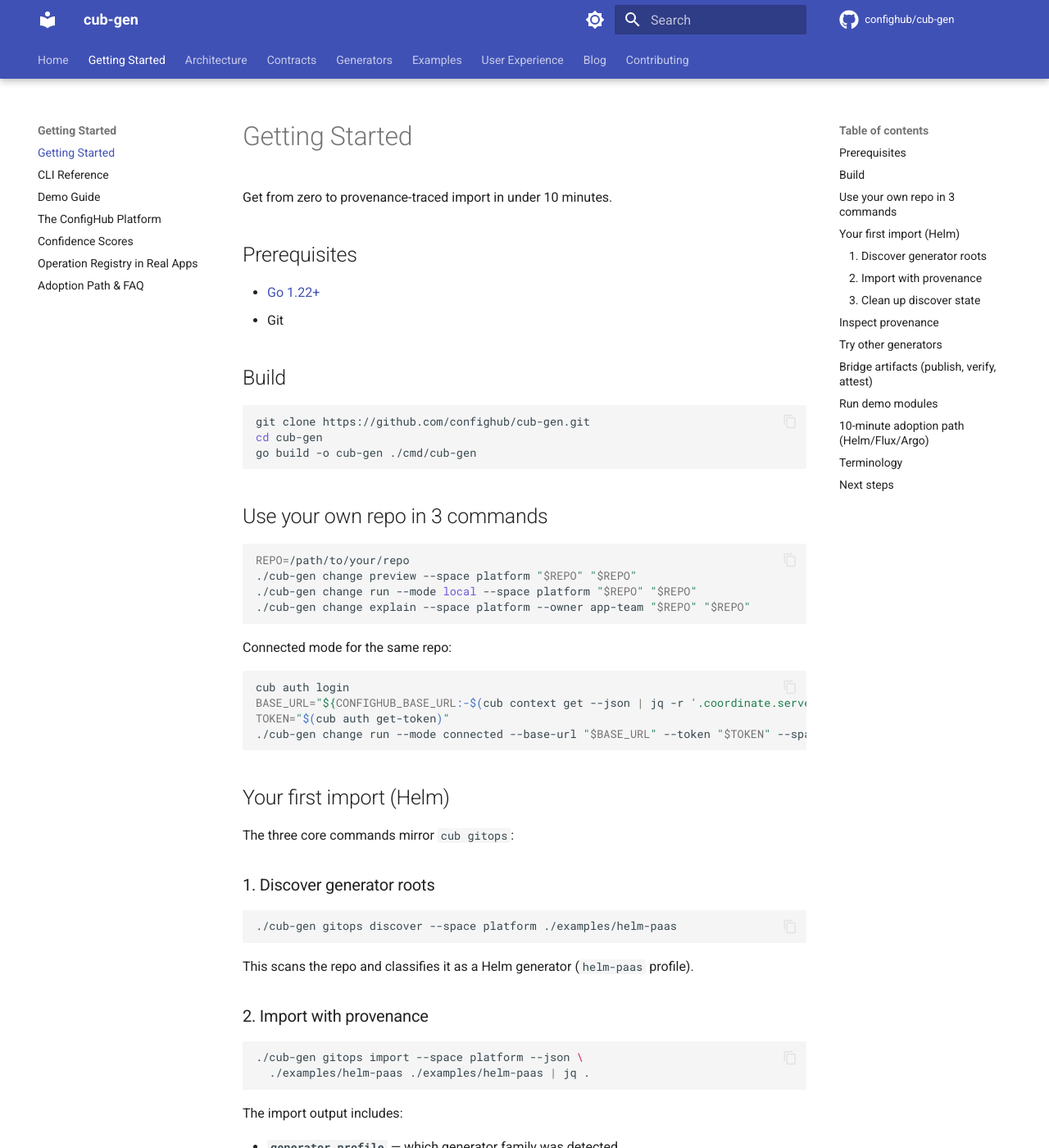
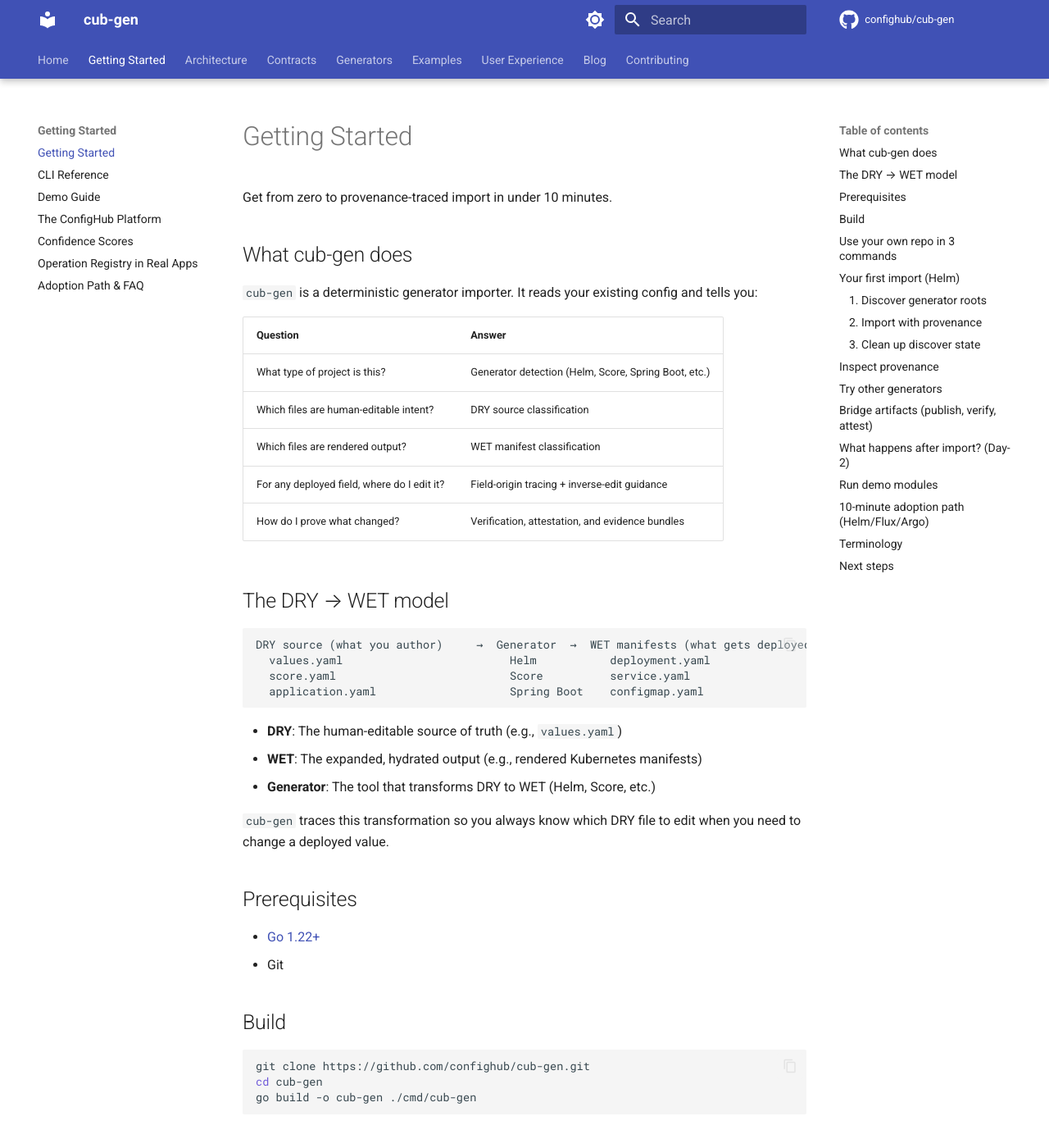
Before and after one commit to confighub/cub-gen, an MkDocs documentation site: the page built from docs/getting-started.md, in a window 1280 px wide and 1400 px high. Shown: the whole window at 82% size. Built offline with MkDocs 1.6.1 and Material for MkDocs 9.7.7, drawn with Linux system fonts in a browser that asks for light colours; comment, search, counter and statistics services are not loaded; some of the changed text lies outside the part shown.

Commit message:
docs: clarify DRY->WET model and day-2 story in getting-started
Add explicit DRY->WET model explanation at the top (#190):
- What cub-gen does table
- DRY -> Generator -> WET diagram
- Clear terminology definitions

Add day-2 story section:
- Day 1/2/3 adoption framing
- Governed change as immediate next step
- AI-assisted changes use same governance

Expand terminology with governance concepts:
- Verification, attestation, governance, mutation ledger

Co-Authored-By: Claude Opus 4.5 <noreply@anthropic.com>

````diff
--- a/docs/getting-started.md
+++ b/docs/getting-started.md
@@ -1,6 +1,35 @@
 # Getting Started
 
 Get from zero to provenance-traced import in under 10 minutes.
+
+## What cub-gen does
+
+`cub-gen` is a deterministic generator importer. It reads your existing config
+and tells you:
+
+| Question | Answer |
+|----------|--------|
+| What type of project is this? | Generator detection (Helm, Score, Spring Boot, etc.) |
+| Which files are human-editable intent? | DRY source classification |
+| Which files are rendered output? | WET manifest classification |
+| For any deployed field, where do I edit it? | Field-origin tracing + inverse-edit guidance |
+| How do I prove what changed? | Verification, attestation, and evidence bundles |
+
+## The DRY → WET model
+
+```
+DRY source (what you author)     →  Generator  →  WET manifests (what gets deployed)
+  values.yaml                         Helm           deployment.yaml
+  score.yaml                          Score          service.yaml
+  application.yaml                    Spring Boot    configmap.yaml
+```
+
+- **DRY**: The human-editable source of truth (e.g., `values.yaml`)
+- **WET**: The expanded, hydrated output (e.g., rendered Kubernetes manifests)
+- **Generator**: The tool that transforms DRY to WET (Helm, Score, etc.)
+
+`cub-gen` traces this transformation so you always know which DRY file to edit
+when you need to change a deployed value.
 
 ## Prerequisites
 
@@ -144,6 +173,25 @@ Emit an attestation record:
   | jq '{status, verifier, bundle_digest, attestation_digest}'
 ```
 
+## What happens after import? (Day-2)
+
+Import is day 1. The real value shows on day 2:
+
+| Day | What you do | What you gain |
+|-----|-------------|---------------|
+| **Day 1** | Import and explain | Field-origin tracing, ownership clarity, inverse-edit guidance |
+| **Day 2** | Governed change | ALLOW/BLOCK decisions, policy enforcement via ConfigHub |
+| **Day 3** | AI-assisted changes (optional) | Same governance for human and AI edits |
+
+After import, your next steps are:
+
+1. **Make a governed change**: Edit a DRY file, run `publish`, and see the decision
+2. **Connect to ConfigHub**: Push the bundle to ConfigHub for cross-repo visibility
+3. **Enable promotion**: Use ConfigHub to promote patterns to reusable base config
+
+The governance model treats human and AI-assisted changes the same way:
+verification, attestation, and policy enforcement are the safety boundary.
+
 ## Run demo modules
 
 Five self-contained demo modules, each runnable independently:
@@ -189,9 +237,14 @@ Boundary language (aligned with [PARITY.md](parity.md)):
 |------|-------------------|
 | DRY source | Human-editable app/platform intent (`values.yaml`, `score.yaml`, `application.yaml`) |
 | WET rendered units | Explicit rendered deployment-facing units/manifests |
+| Generator | Tool that transforms DRY to WET (Helm, Score, Spring Boot, etc.) |
 | Provenance | Record of DRY inputs, rendered outputs, field-origin map, inverse-edit pointers |
-| Inverse map | Guidance from changed WET field &rarr; where to edit DRY safely |
-| Pre-sync | `cub-gen` stops before WET&rarr;LIVE; Flux/Argo own reconciliation |
+| Inverse map | Guidance from changed WET field → where to edit DRY safely |
+| Pre-sync | `cub-gen` stops before WET→LIVE; Flux/Argo own reconciliation |
+| Verification | Cryptographic proof that a bundle is intact |
+| Attestation | Record of who verified a bundle and when |
+| Governance | Policy enforcement (ALLOW/ESCALATE/BLOCK) via ConfigHub decision engine |
+| Mutation ledger | Audit trail of all config changes with evidence chain |
 
 ## Next steps
 
````
